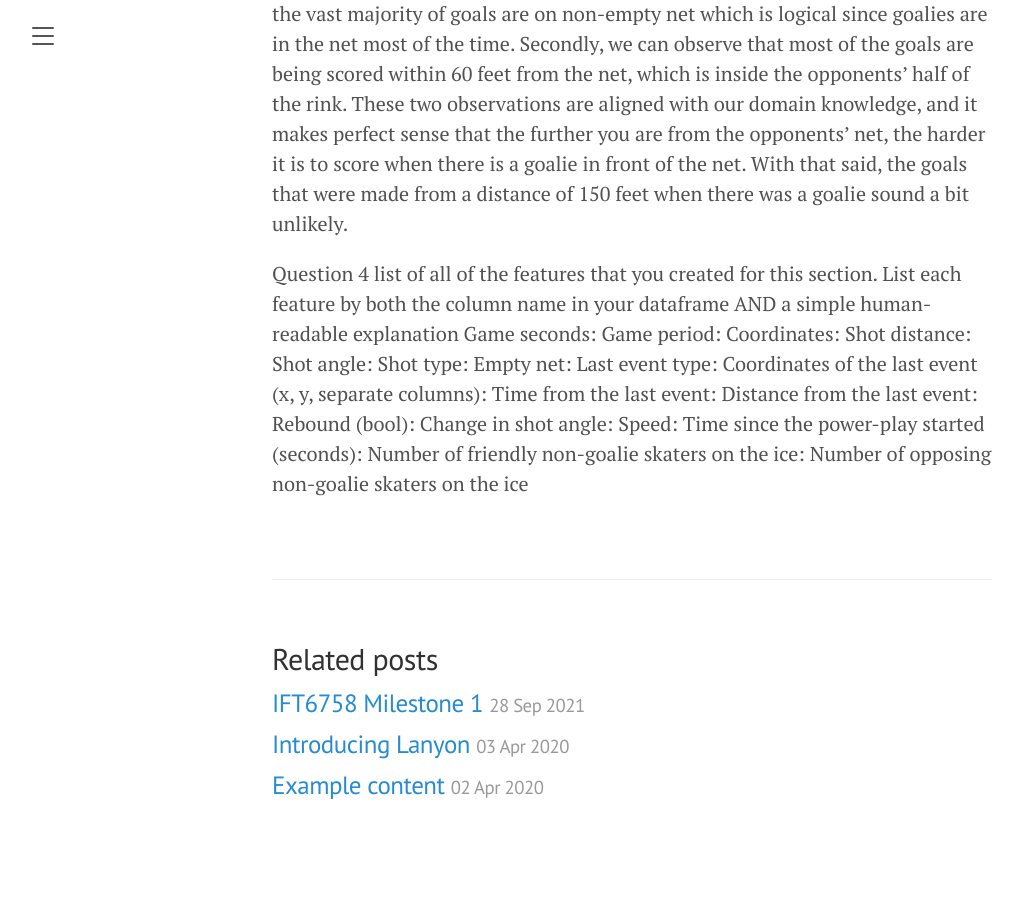
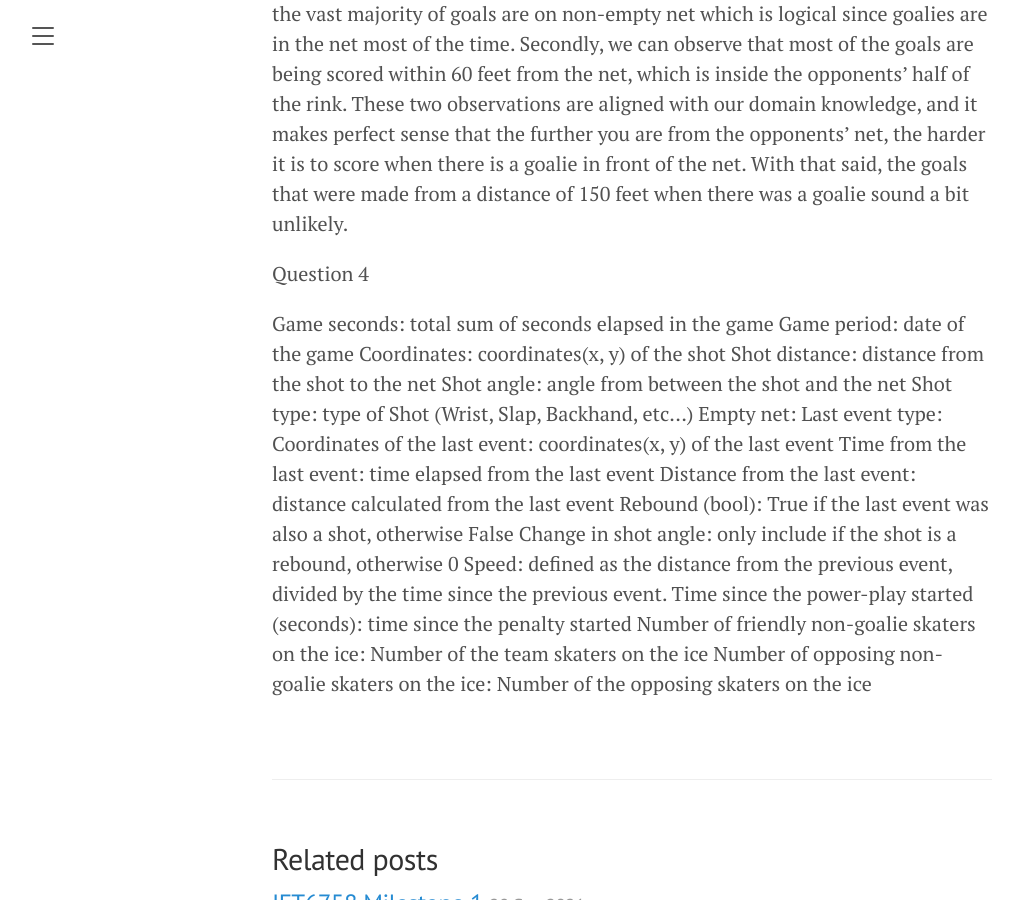
Before and after one commit to jaihon1/IFT6758-Project, a Jekyll site: the page built from blog/_posts/2021-11-3-milestone-2.md, in a window 1280 px wide and 900 px high, scrolled down 2293 px. Shown: the whole window, without its empty margins (8-1031 px from the left). Built offline with Jekyll 4.4.1, drawn with Linux system fonts in a browser that asks for light colours; before the commit the page ends 3155 px from its top, so only the background shows below that.

Commit message:
simplifying teh code from comet

```diff
--- a/blog/_posts/2021-11-3-milestone-2.md
+++ b/blog/_posts/2021-11-3-milestone-2.md
@@ -44,21 +44,21 @@ Using our work from the previous milestone, we have extended our features by add
 Looking at the data from Figure 5, we can observe many interesting facts. Firstly, the vast majority of goals are on non-empty net which is logical since goalies are in the net most of the time. Secondly, we can observe that most of the goals are being scored within 60 feet from the net, which is inside the opponents' half of the rink. These two observations are aligned with our domain knowledge, and it makes perfect sense that the further you are from the opponents' net, the harder it is to score when there is a goalie in front of the net. With that said, the goals that were made from a distance of 150 feet when there was a goalie sound a bit unlikely.
 
 Question 4
-list of all of the features that you created for this section. List each feature by both the column name in your dataframe AND a simple human-readable explanation
-Game seconds:
-Game period:
-Coordinates:
-Shot distance:
-Shot angle:
-Shot type:
+
+Game seconds: total sum of seconds elapsed in the game
+Game period: date of the game
+Coordinates: coordinates(x, y) of the shot
+Shot distance:  distance from the shot to the net
+Shot angle: angle from between the shot and the net
+Shot type: type of Shot (Wrist, Slap, Backhand, etc...)
 Empty net:
 Last event type:
-Coordinates of the last event (x, y, separate columns):
-Time from the last event:
-Distance from the last event:
-Rebound (bool):
-Change in shot angle:
-Speed:
-Time since the power-play started (seconds):
-Number of friendly non-goalie skaters on the ice:
-Number of opposing non-goalie skaters on the ice
+Coordinates of the last event: coordinates(x, y) of the last event
+Time from the last event: time elapsed from the last event
+Distance from the last event: distance calculated from the last event
+Rebound (bool): True if the last event was also a shot, otherwise False
+Change in shot angle: only include if the shot is a rebound, otherwise 0
+Speed: defined as the distance from the previous event, divided by the time since the previous event.
+Time since the power-play started (seconds): time since the penalty started
+Number of friendly non-goalie skaters on the ice: Number of the team skaters on the ice
+Number of opposing non-goalie skaters on the ice: Number of the opposing skaters on the ice
```
Also changed, not shown: 1 other file.
